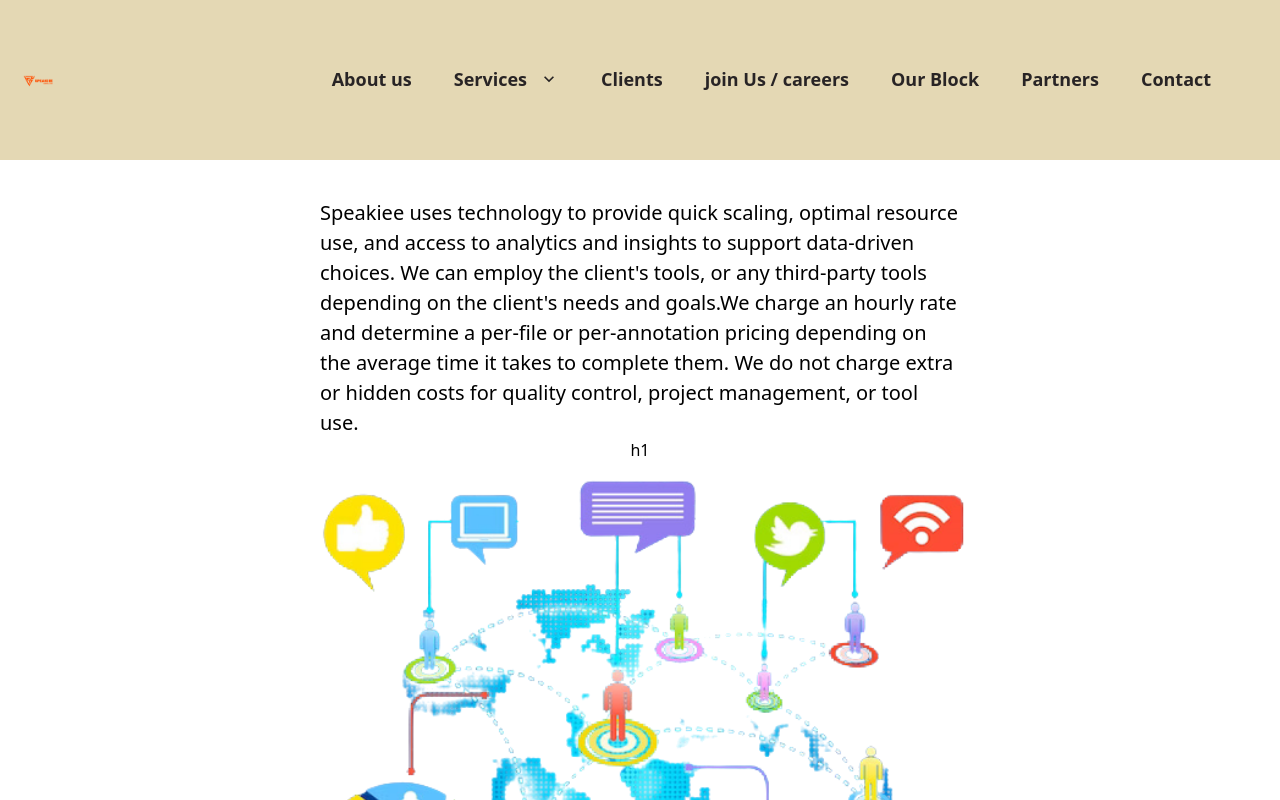
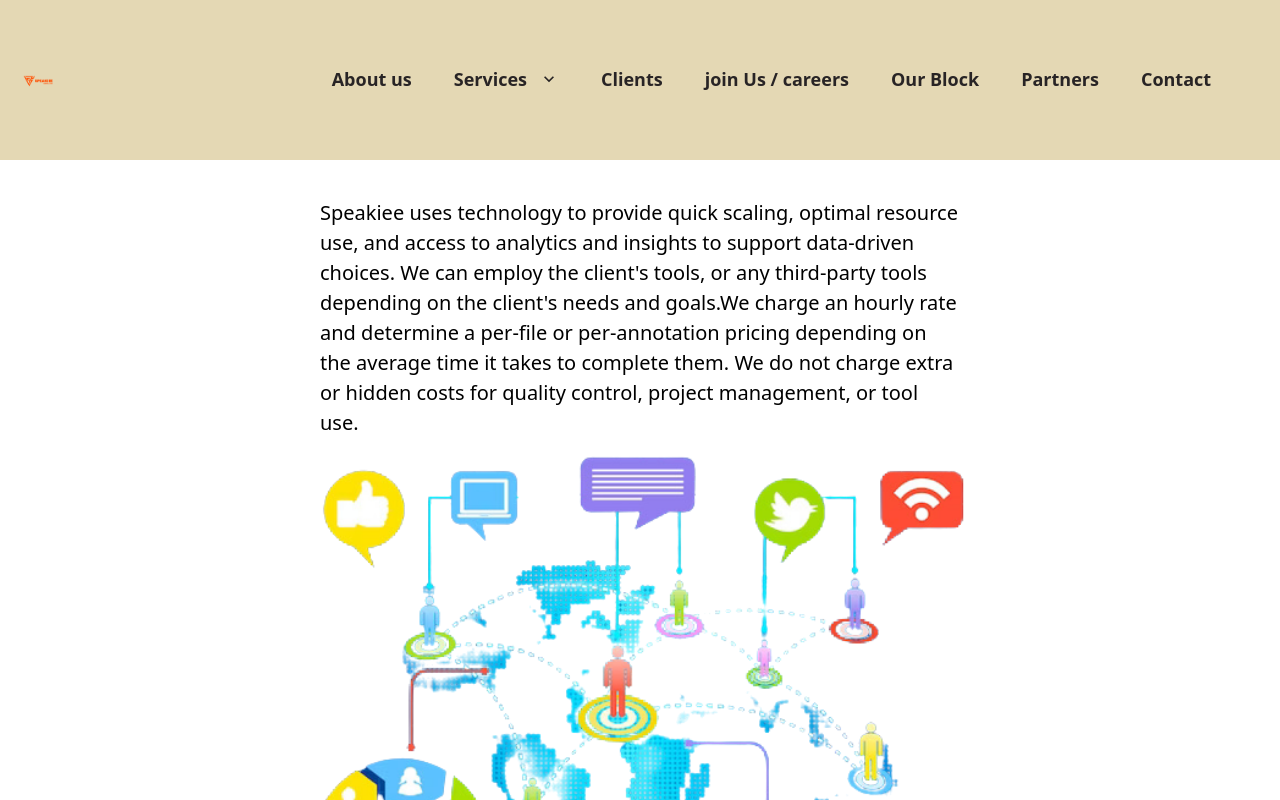
Before and after one commit to ragulhpSPK/speakiee, a Next.js app: page / in a window 1280 px wide. Shown: the top 800 px of the page. Built offline with nearby package versions, Linux system fonts and the light colour scheme.

Commit message:
build004

```diff
--- a/pages/mainpage.js
+++ b/pages/mainpage.js
@@ -8,7 +8,6 @@
     <div className={styles.container}>
         <div className={styles.content}>
         <p>{Mainpagecontent.map(data => { return data.content}) }</p>
-        h1
         <Image src='/assets/images/worldweb.png' height={400} width={700} alt="no image"/>
         </div>
     </div>
```
